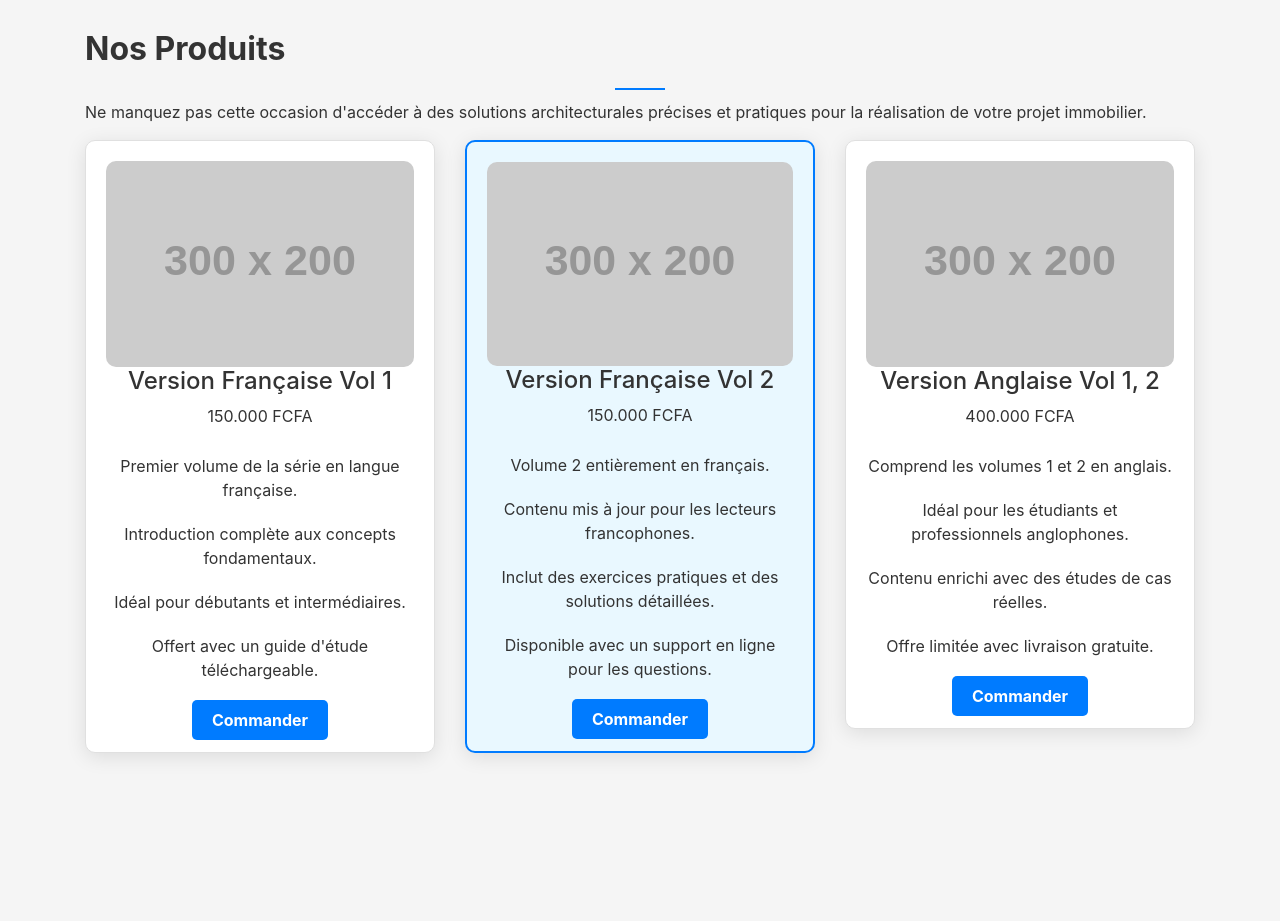
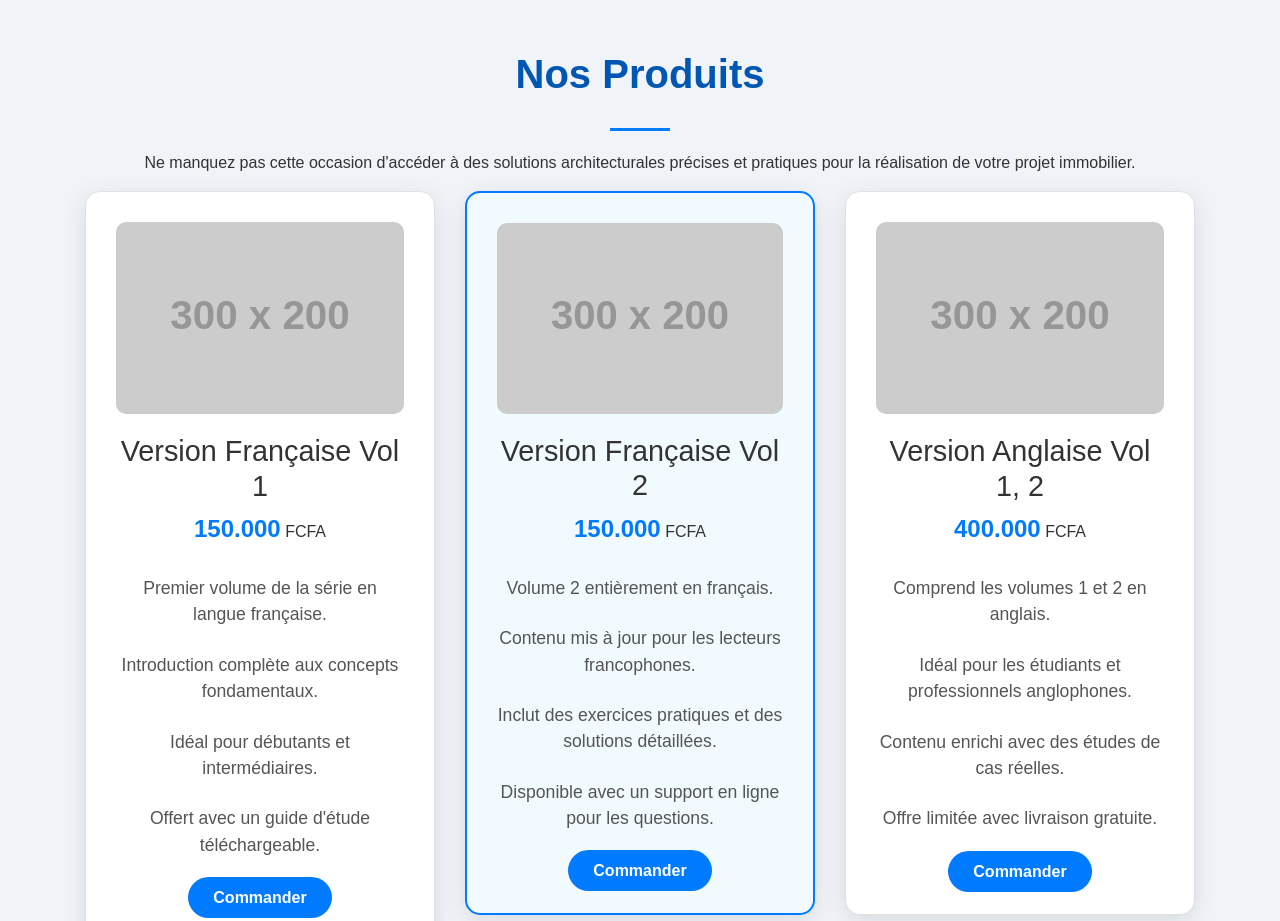
Before and after one commit to ameviposey0/websiteciservice, a plain HTML site: page products.html in a window 1280 px wide. Shown: the top 921 px of the page. Before the commit the page ends 800 px from the top, so only its background shows below. Drawn offline with nearby package versions, Linux system fonts and the light colour scheme; placeholder pictures from the web are drawn by us.

Commit message:
Update products.html

```diff
--- a/products.html
+++ b/products.html
@@ -1,4 +1,3 @@
-
 <!DOCTYPE html>
 <html lang="fr">
 <head>
@@ -8,63 +7,80 @@
     <link rel="stylesheet" href="https://stackpath.bootstrapcdn.com/bootstrap/4.5.2/css/bootstrap.min.css">
     <style>
         body {
-            font-family: -apple-system, BlinkMacSystemFont, 'Segoe UI', 'Roboto', 'Oxygen', 'Ubuntu', 'Cantarell', 'Fira Sans', 'Droid Sans', 'Helvetica Neue', sans-serif;
-            background-color: #f5f5f5;
+            font-family: 'Poppins', sans-serif;
+            background-color: #f0f4f8;
             color: #333;
         }
         .mu-pricing-area {
-            margin: 30px 0;
+            margin: 50px 0;
         }
         .mu-pricing-single {
             border: 1px solid #e0e0e0;
-            border-radius: 10px;
-            padding: 20px;
+            border-radius: 15px;
+            padding: 30px;
             text-align: center;
-            transition: transform 0.3s;
+            transition: transform 0.3s, box-shadow 0.3s;
             background-color: white;
-            box-shadow: 0 4px 20px rgba(0, 0, 0, 0.1);
+            box-shadow: 0 6px 24px rgba(0, 0, 0, 0.1);
+            margin-bottom: 30px;
         }
         .mu-pricing-single:hover {
-            transform: scale(1.05);
+            transform: scale(1.07);
+            box-shadow: 0 12px 30px rgba(0, 0, 0, 0.15);
         }
         .mu-popular-price-tag {
             border: 2px solid #007bff;
-            background-color: #e9f8ff;
+            background-color: #f0faff;
         }
         .mu-order-btn {
             background-color: #007bff;
             color: white;
-            padding: 10px 20px;
+            padding: 12px 25px;
             border: none;
-            border-radius: 5px;
+            border-radius: 50px;
             text-decoration: none;
             font-weight: bold;
+            transition: background-color 0.3s, box-shadow 0.3s;
         }
         .mu-order-btn:hover {
             background-color: #0056b3;
+            box-shadow: 0 8px 15px rgba(0, 123, 255, 0.3);
         }
         .mu-price-feature {
             list-style-type: none;
             padding: 0;
         }
         .mu-price-feature li {
-            padding: 10px 0;
+            padding: 12px 0;
+            font-size: 1.1rem;
+            color: #555;
         }
         .product-image {
             width: 100%;
             border-radius: 10px;
+            margin-bottom: 20px;
         }
         .mu-heading-title {
-            font-size: 2rem;
+            font-size: 2.5rem;
             font-weight: bold;
-            margin-bottom: 20px;
+            margin-bottom: 30px;
+            color: #0056b3;
         }
         .mu-header-dot {
             display: block;
-            height: 2px;
-            width: 50px;
+            height: 3px;
+            width: 60px;
             background: #007bff;
-            margin: 10px auto;
+            margin: 20px auto;
+        }
+        .mu-pricing-single-head h4 {
+            font-size: 1.8rem;
+            color: #333;
+        }
+        .mu-price-tag span {
+            font-size: 1.5rem;
+            font-weight: bold;
+            color: #007bff;
         }
     </style>
 </head>
@@ -76,7 +92,7 @@
             <div class="col-md-12">
                 <div class="mu-pricing-area">
 
-                    <div class="mu-heading-area">
+                    <div class="mu-heading-area text-center">
                         <h2 class="mu-heading-title">Nos Produits</h2>
                         <span class="mu-header-dot"></span>
                         <p>Ne manquez pas cette occasion d'accéder à des solutions architecturales précises et pratiques pour la réalisation de votre projet immobilier.</p>
```
